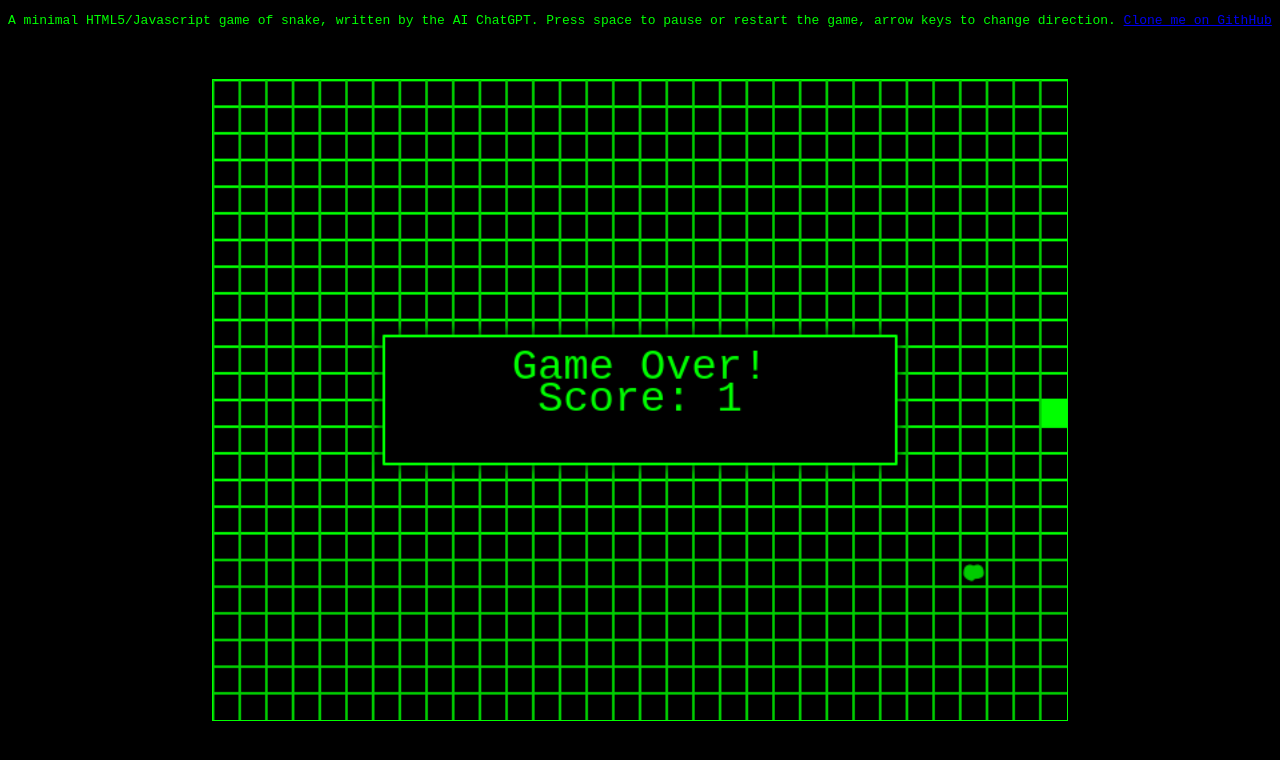
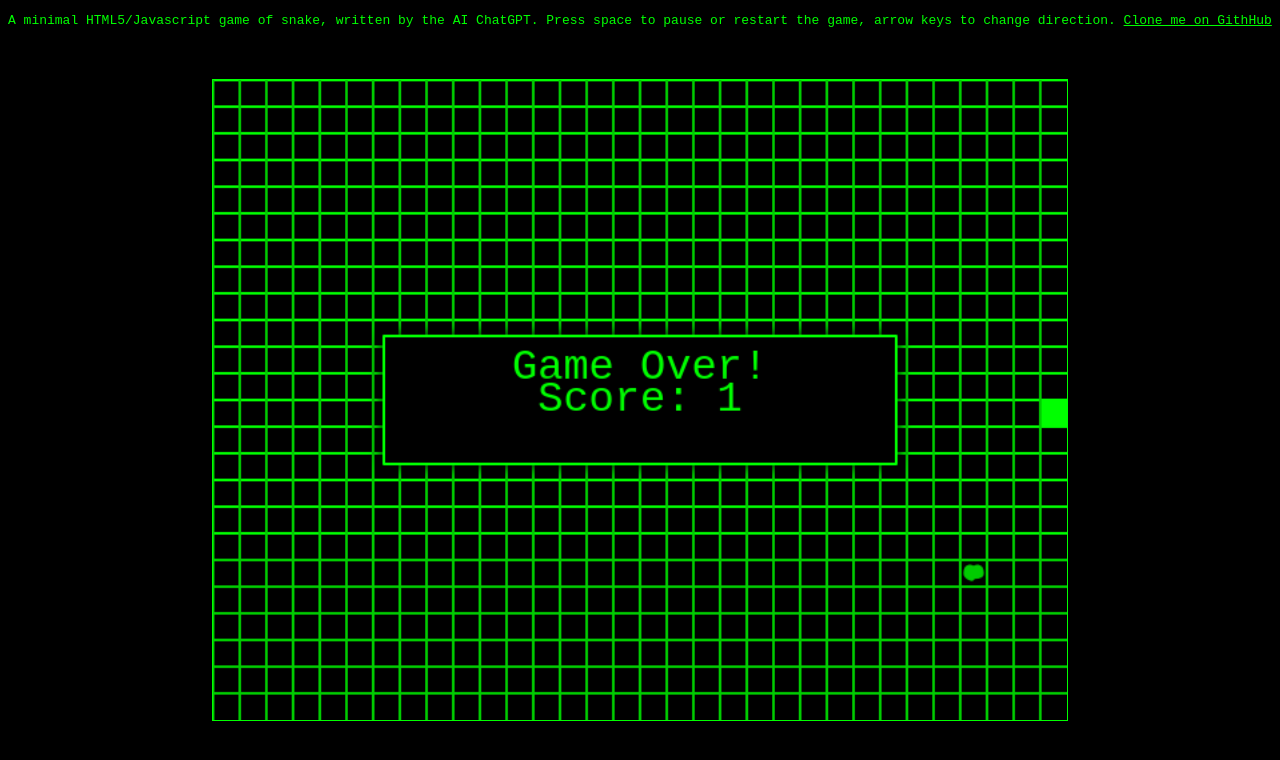
Before and after one commit to Arve/gpt-snek, a plain HTML site: page index.html in a window 1280 px wide. Drawn offline with Linux system fonts and the light colour scheme.

Commit message:
Style tweak

```diff
--- a/style.css
+++ b/style.css
@@ -11,7 +11,7 @@
     right: 0;
   }
 
-  body {
+  body, a:link, a:visited {
     background-color: black;
     color: #00ff00;
     font-family: monospace;
```
